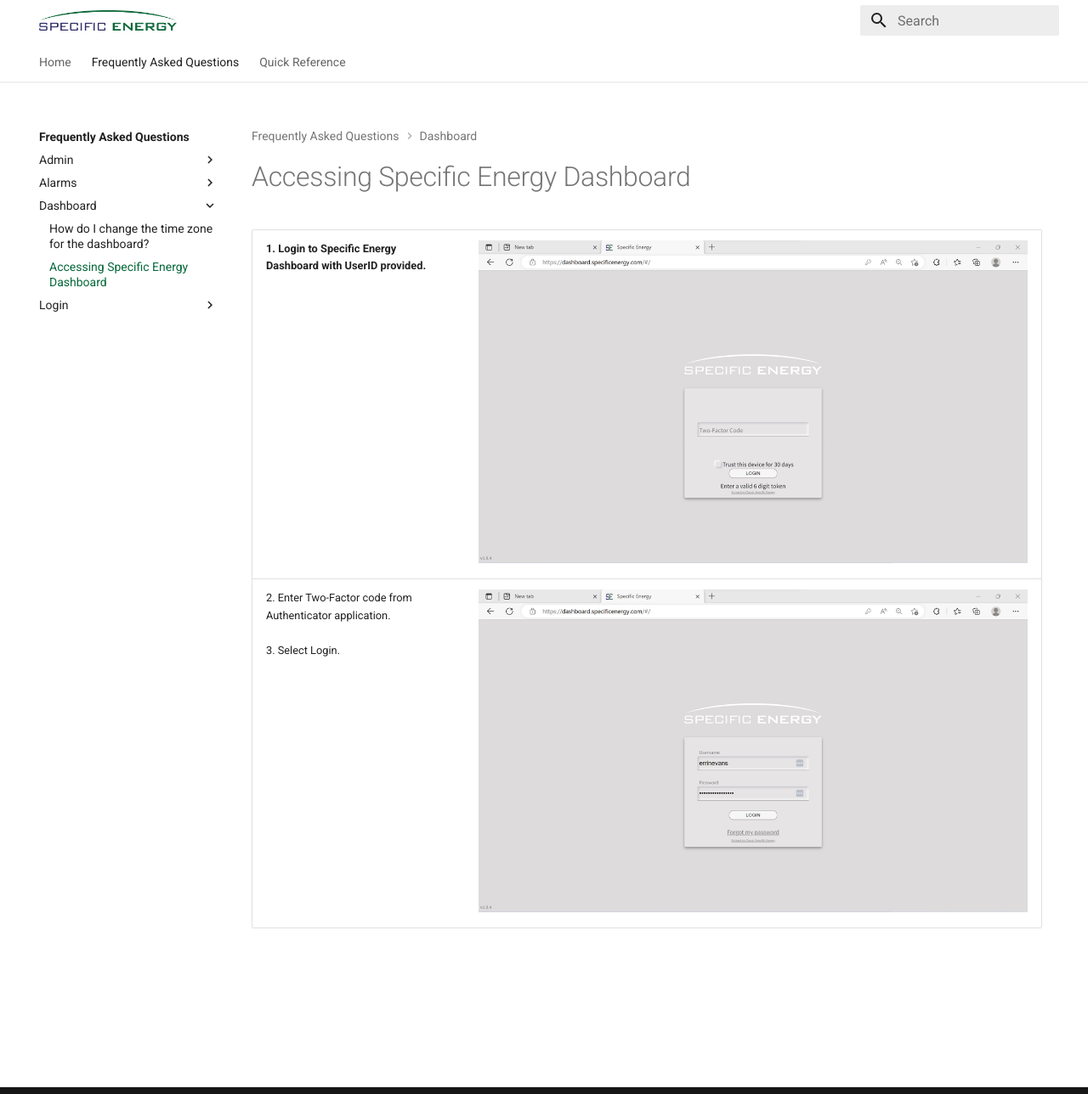
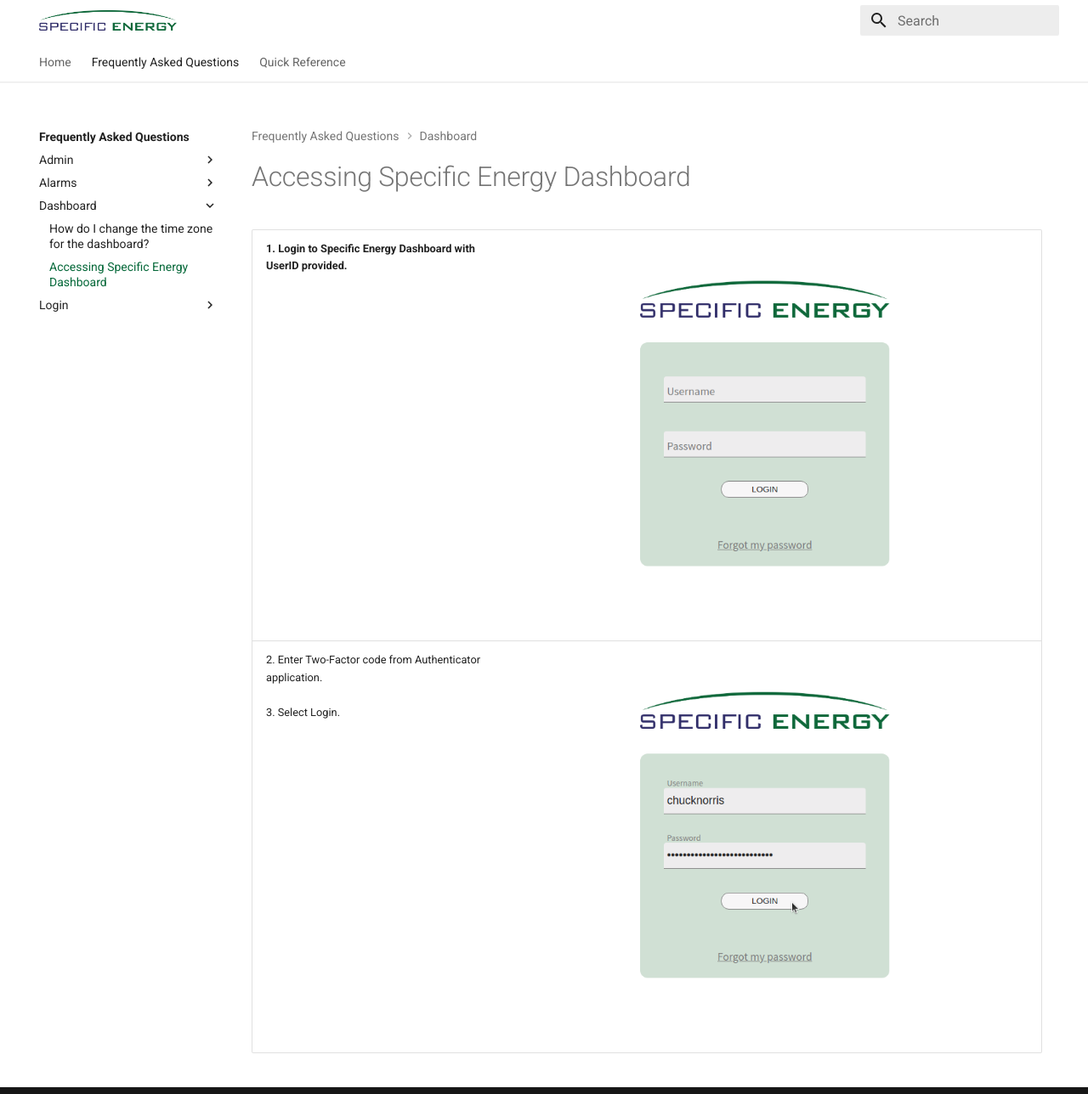
Before and after one commit to Specific-Energy/support-site, an MkDocs documentation site: the page built from docs/faq/dashboards/accessDashboards/accessDashboard.md, in a window 1280 px wide and 1288 px high. Shown: the whole window at 85% size. Built offline with MkDocs 1.6.1 and Material for MkDocs 9.7.7, drawn with Linux system fonts in a browser that asks for light colours.

Commit message:
Updated screenshots for new update and removed user info

```diff
--- a/docs/faq/dashboards/accessDashboards/accessDashboard.md
+++ b/docs/faq/dashboards/accessDashboards/accessDashboard.md
@@ -1,5 +1,5 @@
 # Accessing Specific Energy Dashboard
 
-| 1. Login to Specific Energy Dashboard with UserID provided.                          | ![](pic-1.png) |
+| 1. Login to Specific Energy Dashboard with UserID provided.                          | ![](access-1.png) |
 | ------------------------------------------------------------------------------------ | ---------------|
-| 2. Enter Two-Factor code from Authenticator application. <br/> <br/>3. Select Login. | ![](pic-2.png) |
+| 2. Enter Two-Factor code from Authenticator application. <br/> <br/>3. Select Login. | ![](access-2.png) |
--- a/mkdocs.yml
+++ b/mkdocs.yml
@@ -86,4 +86,4 @@
     - System settings:
       - ref/settings/index.md
     - Dashboards & HMI Screens:
-      - ref/hmi/index.md
+      - ref/dashboards/index.md
```
Also changed, not shown: docs/faq/admin/removeAccess/system-settings.png, docs/faq/admin/resetPassAndTfa/reset-pass.png, docs/faq/dashboards/accessDashboards/access-1.png (added), docs/faq/dashboards/accessDashboards/access-2.png (added), docs/faq/dashboards/timeZones/time-zone-change.gif, docs/faq/dashboards/timeZones/time-zone.png (deleted).
